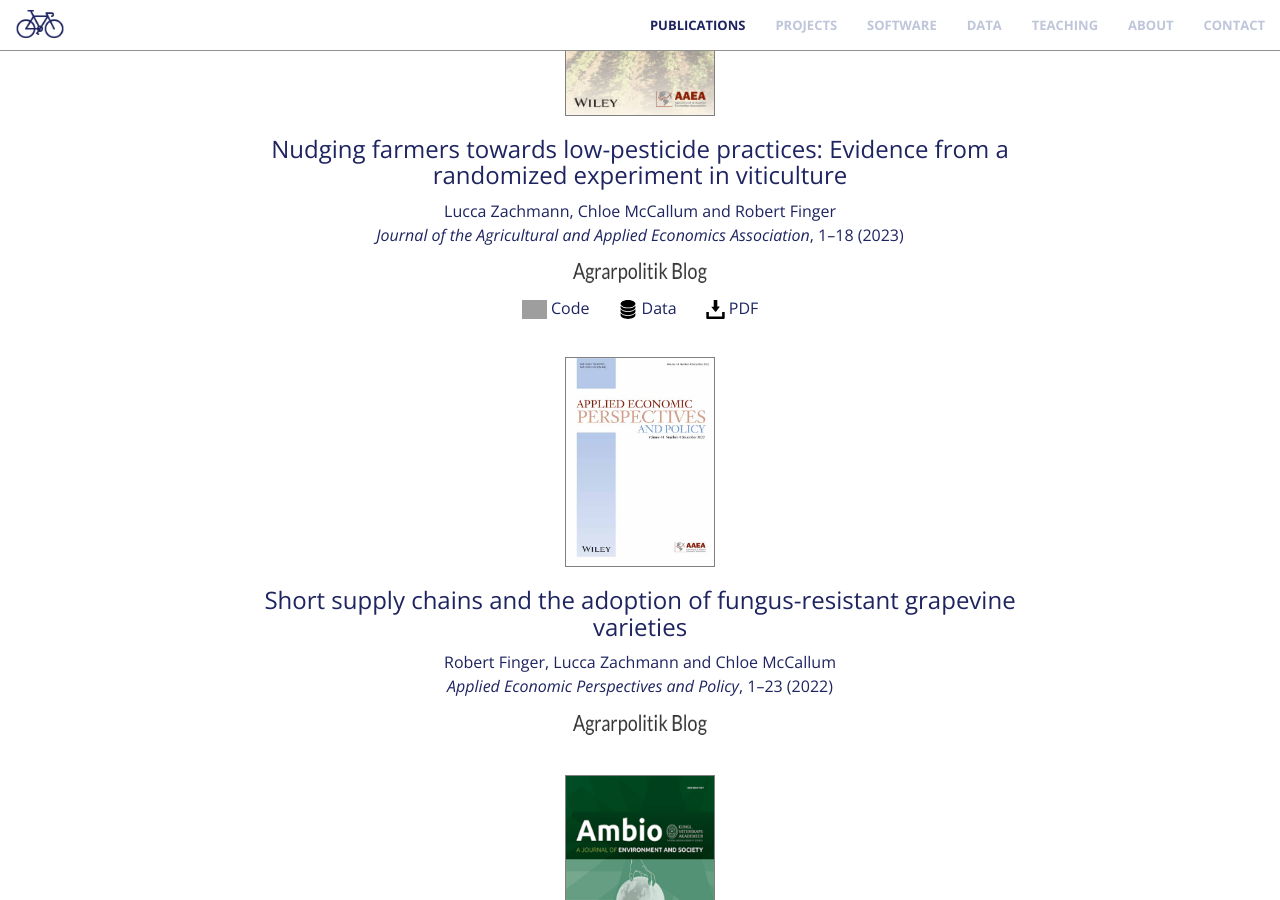
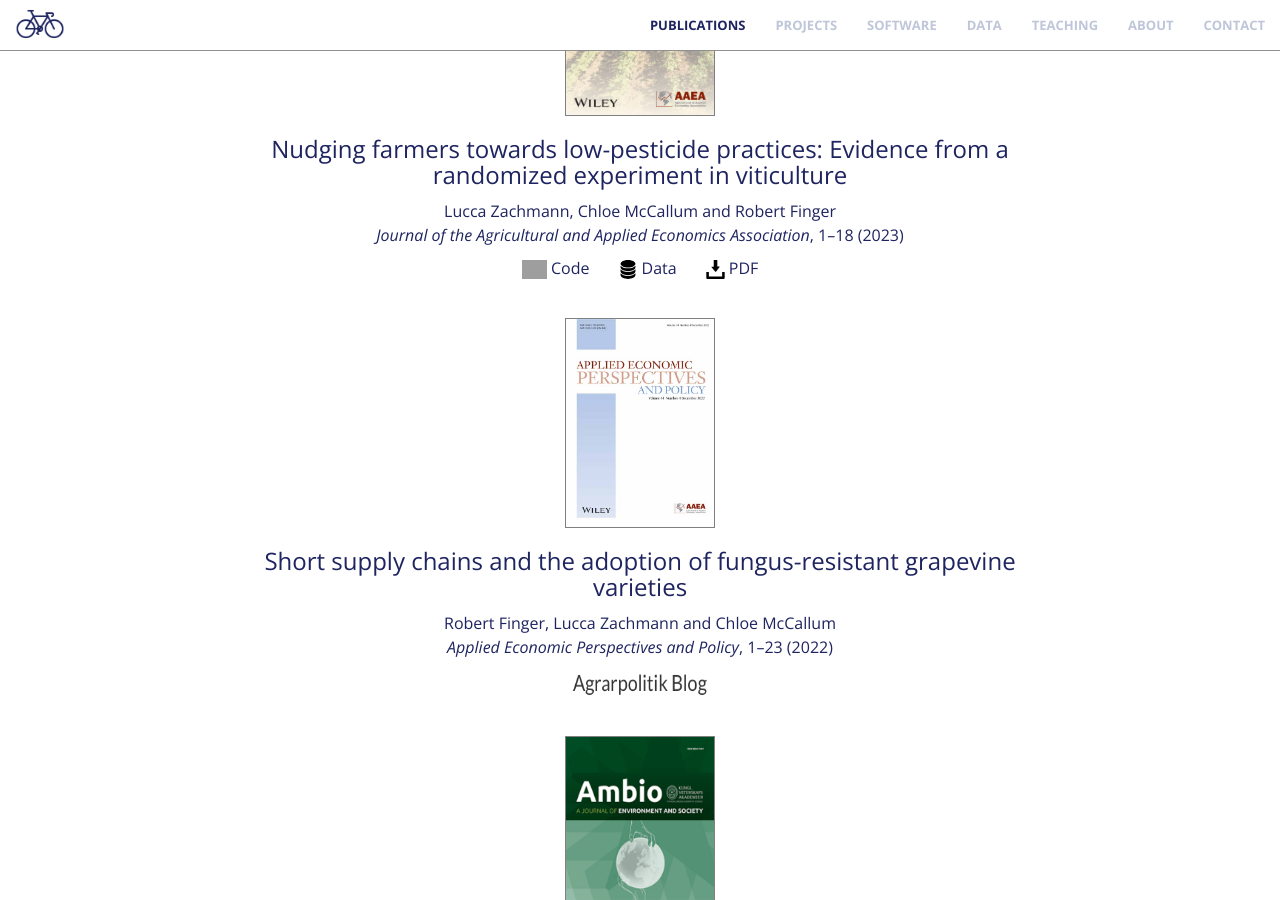
Before and after one commit to luccalino/luccalino.github.io, a Jekyll site: the page built from index.html, in a window 1280 px wide and 900 px high, scrolled down 1234 px. Built offline with Jekyll 4.4.1, drawn with Linux system fonts in a browser that asks for light colours; nearby versions of some CDN libraries; grey boxes are pictures that could not be loaded.

Commit message:
Update publications.html

```diff
--- a/_includes/publications.html
+++ b/_includes/publications.html
@@ -20,9 +20,9 @@
                       <p class="text-muted" style="color:#1E2460;">Lucca Zachmann, Chloe McCallum and Robert Finger</p>
                       <p class="text-muted" style="color:#1E2460;"><i>Journal of the Agricultural and Applied Economics Association</i>, 1–18 (2023)</p>
                     <p style="margin-bottom:0.25cm;"></p>
-                    <p class="text-muted"><a href="" target="_blank"><img src="/img/agrarpolitik_blog.png" style="cursor:pointer" width="140" height="30"></a></p>
-                    <p style="margin-bottom:0.25cm;"></p>
-                    <p class="text-muted" style="color:#1E2460;><a href="https://www.research-collection.ethz.ch/handle/20.500.11850/624982" target="_blank"><i><img src="img/logo/github-icon-1-logo-svgrepo-com.svg" style="cursor:pointer; height:0.5cm; weight: 0.5cm;"></i></a> Code &nbsp; &nbsp; &nbsp; <a href="https://www.research-collection.ethz.ch/handle/20.500.11850/568595" target="_blank"><i><img src="img/logo/data-storage-device-svgrepo-com.svg" style="cursor:pointer; height:0.5cm; weight: 0.5cm;"></i></a> Data &nbsp; &nbsp; &nbsp; <a href="https://onlinelibrary.wiley.com/doi/epdf/10.1002/jaa2.76"><i><img src="img/logo/download-button-svgrepo-com.svg" style="cursor:pointer; height:0.5cm; weight: 0.5cm;"></i></a> PDF </p>
+                    <!--<p class="text-muted"><a href="" target="_blank"><img src="/img/agrarpolitik_blog.png" style="cursor:pointer" width="140" height="30"></a></p>
+                    <p style="margin-bottom:0.25cm;"></p>-->
+                    <p class="text-muted" style="color:#1E2460;"><a href="https://www.research-collection.ethz.ch/handle/20.500.11850/624982" target="_blank"><i><img src="img/logo/github-icon-1-logo-svgrepo-com.svg" style="cursor:pointer; height:0.5cm; weight: 0.5cm;"></i></a> Code &nbsp; &nbsp; &nbsp; <a href="https://www.research-collection.ethz.ch/handle/20.500.11850/568595" target="_blank"><i><img src="img/logo/data-storage-device-svgrepo-com.svg" style="cursor:pointer; height:0.5cm; weight: 0.5cm;"></i></a> Data &nbsp; &nbsp; &nbsp; <a href="https://onlinelibrary.wiley.com/doi/epdf/10.1002/jaa2.76"><i><img src="img/logo/download-button-svgrepo-com.svg" style="cursor:pointer; height:0.5cm; weight: 0.5cm;"></i></a> PDF </p>
                     <p style="margin-bottom:1cm;"></p>
                 </div>
             </div>
```
